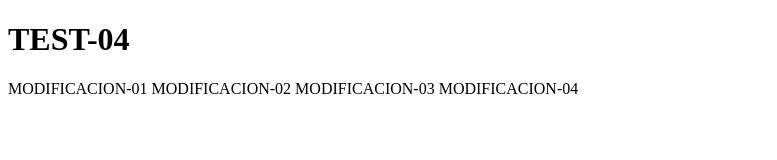
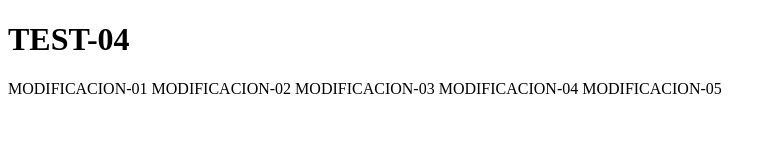
Before and after one commit to darioburdadv/test-01, a plain HTML site: page index.html in a window 1280 px wide. Shown: the whole page, without its empty margins (0-777 px from the left). Drawn offline with Linux system fonts and the light colour scheme.

Commit message:
8 commit

```diff
--- a/index.html
+++ b/index.html
@@ -11,5 +11,6 @@
     MODIFICACION-02
     MODIFICACION-03
     MODIFICACION-04
+    MODIFICACION-05
 </body>
 </html>
```
